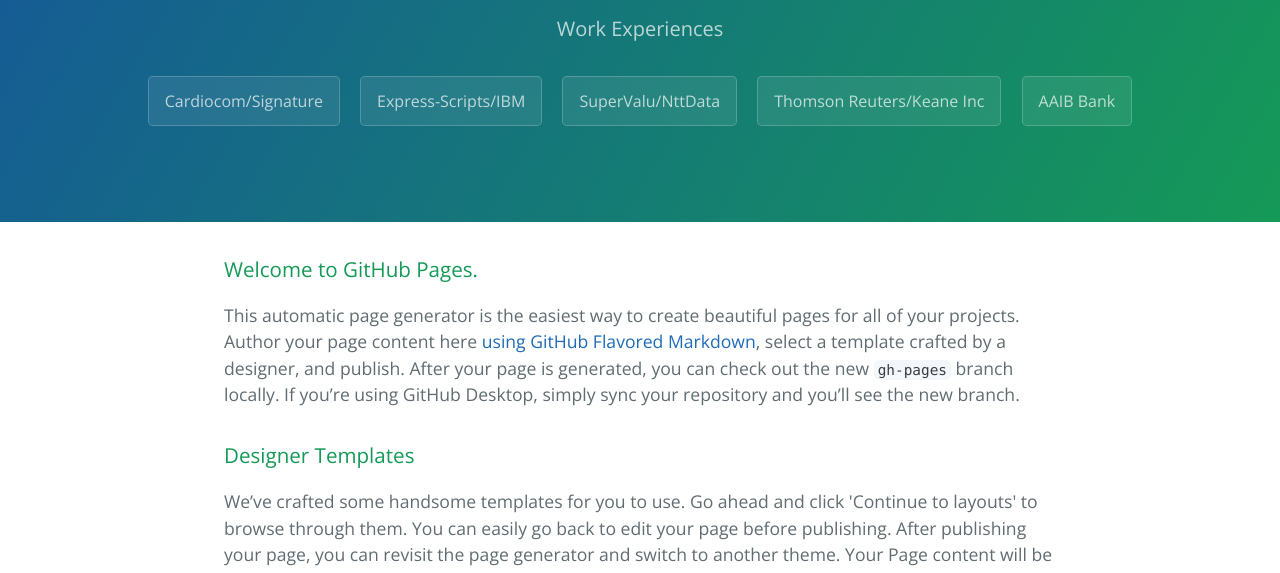
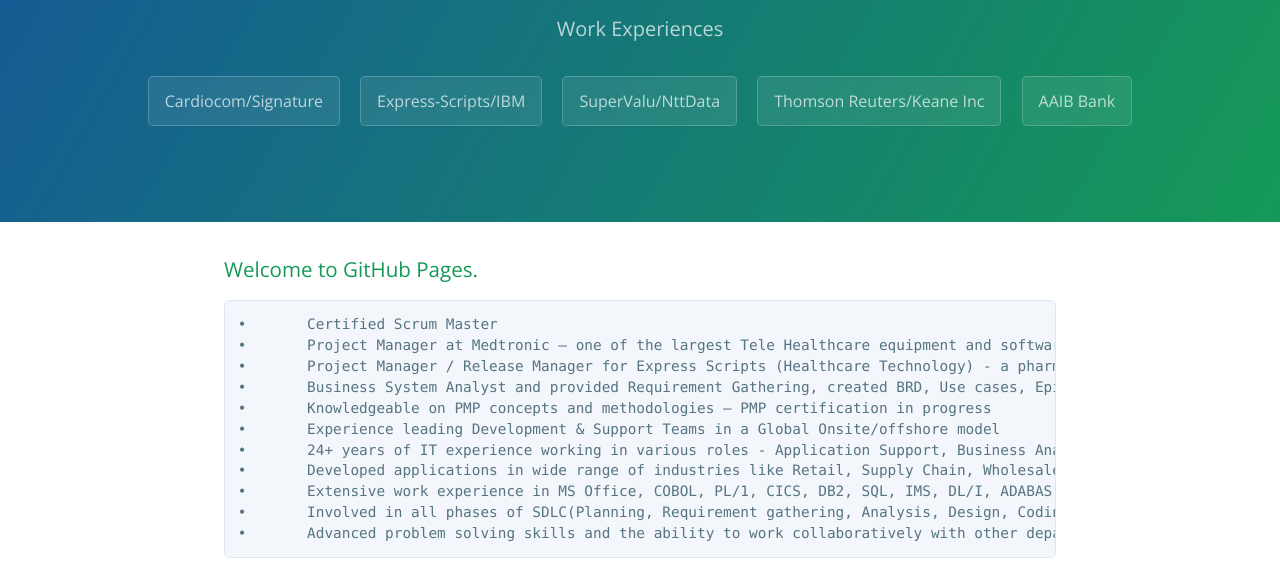
Before and after one commit to mhanafy1964/Learn, a plain HTML site: page index.html in a window 1280 px wide. Shown: the part 201-774 px from the top of the page. Drawn offline with nearby package versions, Linux system fonts and the light colour scheme.

Commit message:
updated the header

```diff
--- a/index.html
+++ b/index.html
@@ -12,7 +12,7 @@
   <body>
     <section class="page-header">
       <h1 class="project-name">Mohamed H Hassan</h1>
-      <pre>12033 Chesholm Lane, Eden Prairie, MN, 55347- 952-288-8247</pre>
+      <pre>12033 Chesholm Lane, Eden Prairie, MN, 55347 - 952-288-8247</pre>
       <h2 class="project-tagline">Work Experiences </h2>
       <a href="http://www.cardiocom.com/" class="btn">Cardiocom/Signature</a>
       <a href="https://www.express-scripts.com/index.html" class="btn">Express-Scripts/IBM</a>
@@ -23,9 +23,21 @@
 
     <section class="main-content">
       <h3>
-<a id="welcome-to-github-pages" class="anchor" href="#welcome-to-github-pages" aria-hidden="true"><span aria-hidden="true" class="octicon octicon-link"></span></a>Welcome to GitHub Pages.</h3>
+<a id="Summary" class="anchor" href="#Experience Summary" aria-hidden="true"><span aria-hidden="true" class="octicon octicon-link"></span></a>Welcome to GitHub Pages.</h3>
 
-<p>This automatic page generator is the easiest way to create beautiful pages for all of your projects. Author your page content here <a href="https://guides.github.com/features/mastering-markdown/">using GitHub Flavored Markdown</a>, select a template crafted by a designer, and publish. After your page is generated, you can check out the new <code>gh-pages</code> branch locally. If you’re using GitHub Desktop, simply sync your repository and you’ll see the new branch.</p>
+<pre>
+•	Certified Scrum Master
+•	Project Manager at Medtronic – one of the largest Tele Healthcare equipment and software company
+•	Project Manager / Release Manager for Express Scripts (Healthcare Technology) - a pharmacy benefit management services company
+•	Business System Analyst and provided Requirement Gathering, created BRD, Use cases, Epic/Theme/ Sprint User stories, Data Models, Flowcharts, communicating the requirements to the internal project teams, and acting as a point of contacs for the engineering team on all aspacts of the projects and business requirements (BRD).
+•	Knowledgeable on PMP concepts and methodologies – PMP certification in progress
+•	Experience leading Development & Support Teams in a Global Onsite/offshore model
+•	24+ years of IT experience working in various roles - Application Support, Business Analyst, Development, IT Team Lead, and Release Management
+•	Developed applications in wide range of industries like Retail, Supply Chain, Wholesale, Banking, Government, Publishing
+•	Extensive work experience in MS Office, COBOL, PL/1, CICS, DB2, SQL, IMS, DL/I, ADABAS, NATURAL, JCL, and SQL SERVER (Enterprise Manager and Query Analyzer), Orcale 11g PL/SQL.
+•	Involved in all phases of SDLC(Planning, Requirement gathering, Analysis, Design, Coding, Testing, and Maintenance) in Waterfall and Agile methodology.
+•	Advanced problem solving skills and the ability to work collaboratively with other departments to resolve complex issues.
+</pre>
 
 <h3>
 <a id="designer-templates" class="anchor" href="#designer-templates" aria-hidden="true"><span aria-hidden="true" class="octicon octicon-link"></span></a>Designer Templates</h3>
```
